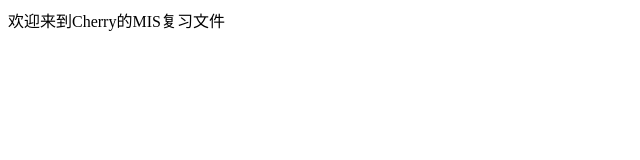
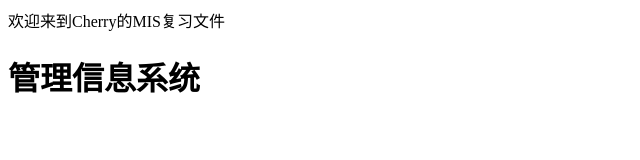
Before and after one commit to GQRCherry/MyMIS.github.io, a plain HTML site: page index.html in a window 1280 px wide. Shown: the whole page, without its empty margins (0-640 px from the left). Drawn offline with Linux system fonts and the light colour scheme.

Commit message:
修改样式

```diff
--- a/index.html
+++ b/index.html
@@ -1 +1,2 @@
 欢迎来到Cherry的MIS复习文件
+<h1>管理信息系统</h1>
```
